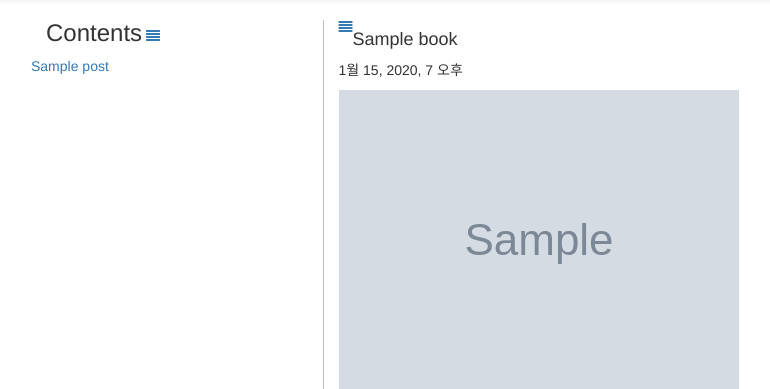
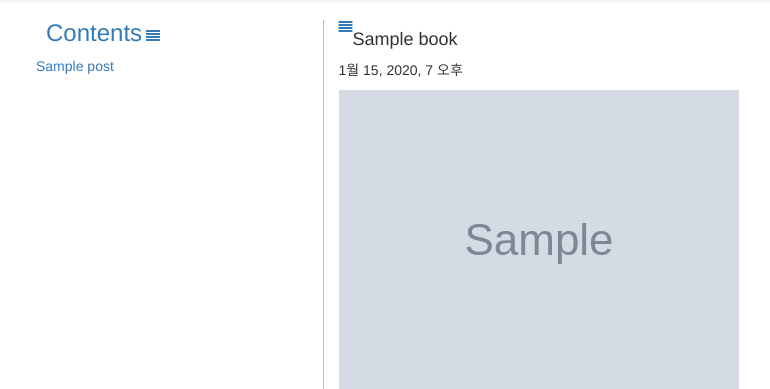
Before and after one commit to choimyungsu/my-first-blog, a Django app: page /book/1/ in a window 1280 px wide. Shown: the part 51-440 px from the top of the page, without its empty margins (24-794 px from the left). Run offline with Django 3.2, Linux system fonts and the light colour scheme; tables that the repository leaves empty hold one stand-in row (values such as "Sample post"); grey boxes marked "Sample" are stand-in pictures; some libraries are stand-ins or nearby versions.

Commit message:
transigition readd2

```diff
--- a/blog/templates/blog/book_detail.html
+++ b/blog/templates/blog/book_detail.html
@@ -1,12 +1,15 @@
 {% extends 'blog/base.html' %}
 
 {% block content %}
-
 <div class="container">
     <div class="content row" style="margin-top:0;">
         <div class="col-sm-3" id="leftmenuinner" style="overflow-y:auto; border-right:1px solid #BDBDBD">
-            <h3 style="text-align:left; margin-top:0;display: inline-block;">Contents</h3>
-            <a class="pull-light js-toolbar-action" aria-label="" onclick="showandhide()" title="메뉴"><i class="fa fa-align-justify"></i></a>
+        <h3 style="text-align:left; margin-top:0;display: inline-block;">
+            <a href="{% url 'book_detail' pk=book.pk %}">Contents</a>
+        </h3>
+        <a class="js-toolbar-action" aria-label="" onclick="showandhide()" title="메뉴"><i class="fa fa-align-justify"></i></a>
+            <div class="row">
+                <div style="padding-left:20px;padding-right:20px; ">
                 {% for post in book.posts.all %}
                     {% if post.published_date or user.is_authenticated %}
                     <div class="row">
@@ -18,7 +21,11 @@
                     {% empty %}
                     <p>No Contents here yet </p>
                 {% endfor %}
-            {% if user.is_authenticated and book.author == user %}<a class="btn btn-default" href="{% url 'add_post_to_book' pk=book.pk %}">Add Contents</a>{% endif %}
+                </div>
+            </div>
+
+
+            {% if user.is_authenticated and book.author == user %}<h3 style="text-align: center;margin-top:0;"><a class="btn btn-default " href="{% url 'add_post_to_book' pk=book.pk %}" >Add Contents</a></h3>{% endif %}
             </div>
             <div class="page  col-sm-9 " style="border-left:1px solid #BDBDBD; margin-left:-1px" id="load_content" >
             {# 특정 컨텐츠만 나옴/ if post 값이 없으면 책 내용이 나오기 #}
--- a/blog/templates/blog/post_detail.html
+++ b/blog/templates/blog/post_detail.html
@@ -9,7 +9,7 @@
         </h3>
         <a class="js-toolbar-action" aria-label="" onclick="showandhide()" title="메뉴"><i class="fa fa-align-justify"></i></a>
             <div class="row">
-                <div style="padding-left:20px; ">
+                <div style="padding-left:20px;padding-right:20px; ">
                 {% for post2 in book.posts.all %}
                     {% if user.is_authenticated or post2.published_date %}
                     <div class="row" {% if post2.pk == post.pk %} style="background-color:#E0ECF8;" {% endif %}>
```
Lines whose indentation alone changed are shown as unchanged.
